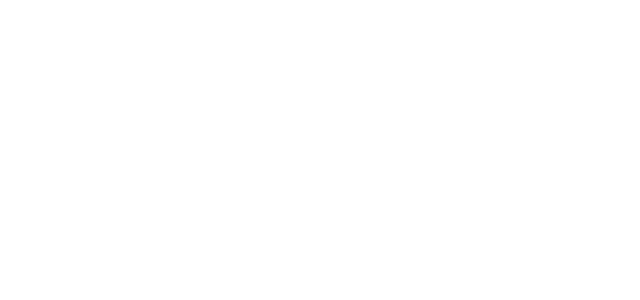
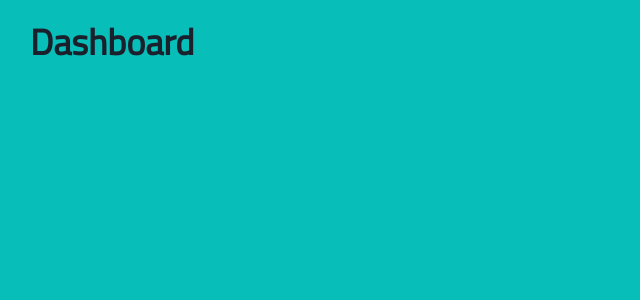
Before and after one commit to pr0m3th3usEx/AIO, a React (Create React App) app in the folder dash_front/: page /auth/login in a window 1280 px wide. Shown: the top 300 px of the page, without its empty margins (0-640 px from the left). Built offline with nearby package versions, Linux system fonts and the light colour scheme.

Commit message:
config: add global font
fix: routing

feat: add layout auth pages

```diff
--- a/dash_front/package.json
+++ b/dash_front/package.json
@@ -6,6 +6,7 @@
     "@chakra-ui/react": "^1.6.12",
     "@emotion/react": "^11",
     "@emotion/styled": "^11",
+    "@fontsource/titillium-web": "^4.5.0",
     "@testing-library/jest-dom": "^5.11.4",
     "@testing-library/react": "^11.1.0",
     "@testing-library/user-event": "^12.1.10",
@@ -15,6 +16,7 @@
     "@types/react-dom": "^17.0.0",
     "framer-motion": "^4",
     "history": "5",
+    "node-sass": "^6.0.1",
     "react": "^17.0.2",
     "react-dom": "^17.0.2",
     "react-router-dom": "^6.0.2",
--- a/dash_front/src/app/AppRoutes.tsx
+++ b/dash_front/src/app/AppRoutes.tsx
@@ -11,8 +11,8 @@ import DashboardLayout from 'pages/dashboard/Layout';
 const AuthRoutes = (): JSX.Element => (
   <AuthLayout>
     <Routes>
-      <Route path="/auth/register" element={<Register />} />
-      <Route path="/auth/login" element={<Login />} />
+      <Route path="register" element={<Register />} />
+      <Route path="login" element={<Login />} />
     </Routes>
   </AuthLayout>
 );
@@ -20,8 +20,8 @@ const AuthRoutes = (): JSX.Element => (
 const DashboardRoutes = (): JSX.Element => (
   <DashboardLayout>
     <Routes>
-      <Route path="/dashboard" element={<Dashboard />} />
-      <Route path="/profile" element={<Profile />} />
+      <Route index element={<Dashboard />} />
+      <Route path="/dashboard/profile" element={<Profile />} />
     </Routes>
   </DashboardLayout>
 );
@@ -30,8 +30,8 @@ const AppRoutes = (): JSX.Element => {
   return (
     <Router>
       <Routes>
-        <Route path="/auth" element={<AuthRoutes />} />
-        <Route path="/*" element={<DashboardRoutes />} />
+        <Route path="/auth/*" element={<AuthRoutes />} />
+        <Route path="/dashboard/*" element={<DashboardRoutes />} />
       </Routes>
     </Router>
   );
--- a/dash_front/src/index.tsx
+++ b/dash_front/src/index.tsx
@@ -3,6 +3,7 @@ import ReactDOM from 'react-dom';
 import { ChakraProvider } from '@chakra-ui/react';
 import App from 'app/App';
 import { theme } from 'utils/theme';
+import '@fontsource/titillium-web';
 
 ReactDOM.render(
   <React.StrictMode>
--- a/dash_front/src/pages/auth/Layout.tsx
+++ b/dash_front/src/pages/auth/Layout.tsx
@@ -1,11 +1,18 @@
-import { Box } from '@chakra-ui/layout';
+import { Box, Heading, Text } from '@chakra-ui/layout';
 
 const Layout = ({
   children,
 }: {
   children: JSX.Element[] | JSX.Element;
 }): JSX.Element => {
-  return <Box>{children}</Box>;
+  return (
+    <Box w="100%" h="100vh" bg="tiffany" overflowX="hidden" px="30px" py="20px">
+      <Heading>
+        <Text>Dashboard</Text>
+      </Heading>
+      {children}
+    </Box>
+  );
 };
 
 export default Layout;
--- a/dash_front/src/pages/auth/Login.tsx
+++ b/dash_front/src/pages/auth/Login.tsx
@@ -1,6 +1,9 @@
 import { Box } from '@chakra-ui/layout';
 import { FC } from 'react';
 
-const Login: FC = (): JSX.Element => <Box></Box>;
+const Login: FC = (): JSX.Element => {
+  console.log('LOGIN');
+  return <Box></Box>;
+};
 
 export default Login;
--- a/dash_front/src/utils/theme.ts
+++ b/dash_front/src/utils/theme.ts
@@ -14,4 +14,8 @@ export const theme = extendTheme({
       light: '#f0f0f0',
     },
   },
+  fonts: {
+    heading: 'Titillium Web',
+    body: 'Titillium Web',
+  },
 });
```
Also changed, not shown: 1 other file (tests, documents, lock files or other folders).
